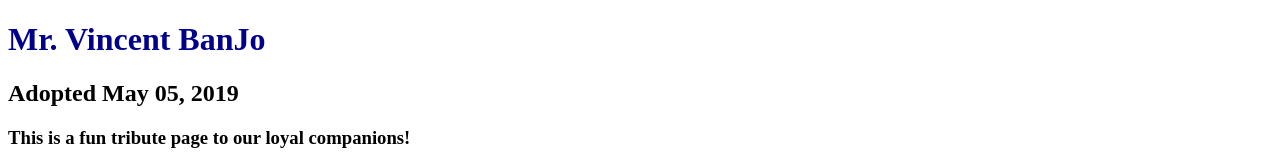
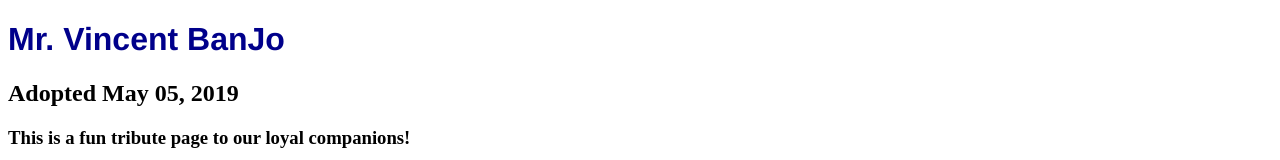
Before and after one commit to mbenzinger/newAssessent-SD, a plain HTML site: page index.html in a window 1280 px wide. Shown: the top 160 px of the page. Drawn offline with Linux system fonts and the light colour scheme.

```diff
--- a/style.css
+++ b/style.css
@@ -2,7 +2,7 @@
 img {width:300px;}
 /* add code here to change the color and font family of your name/title */
 h1 {
-font: Helvetica;
+font-family: Helvetica;
   Color: darkblue;
   }
 /* Bonus: change the color of your list elements */
```
